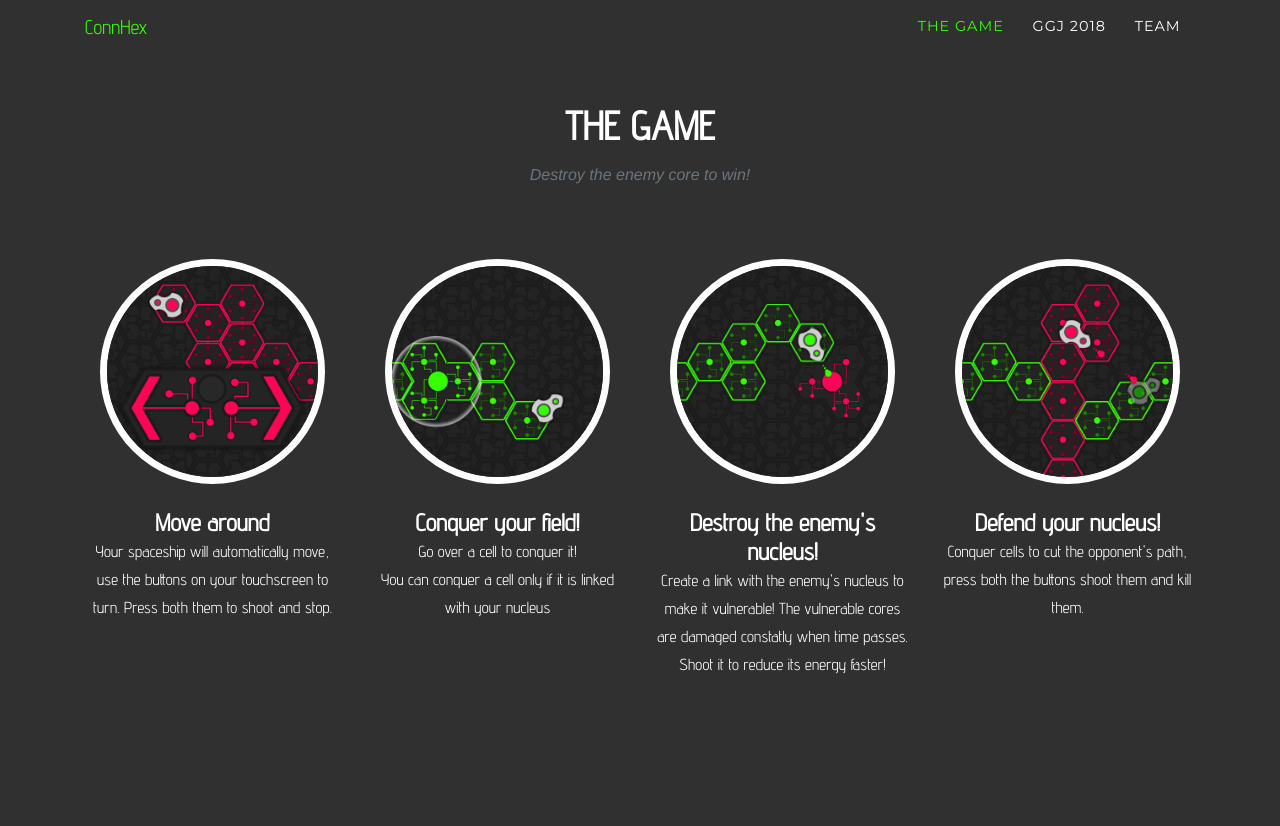
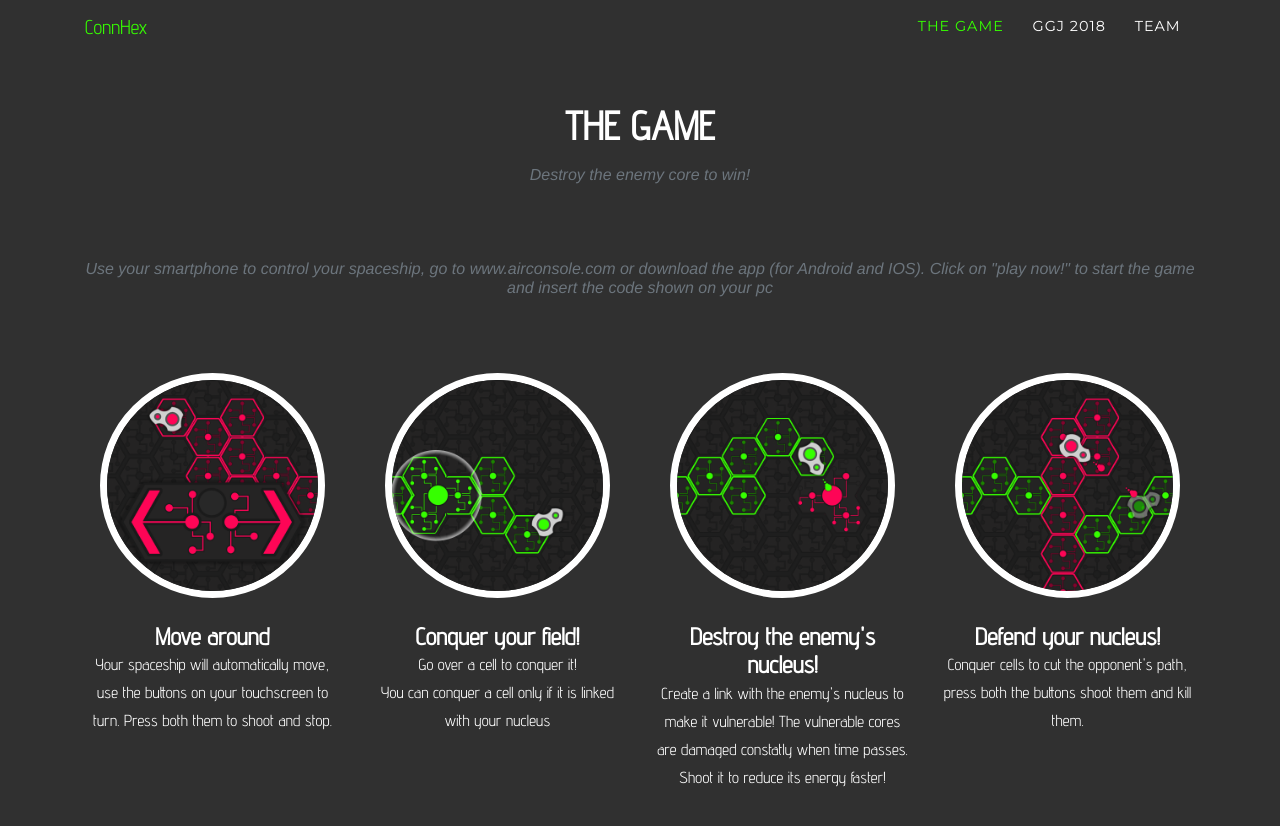
Before and after one commit to ConnHex/connhex.github.io, a Jekyll site: the page built from index.html, in a window 1280 px wide and 900 px high, scrolled down 719 px. Shown: the top 826 px of the window. Built offline with Jekyll 4.4.1, drawn with Linux system fonts in a browser that asks for light colours; some web fonts are replaced; the list of posts is cut into pages by our own code.

Commit message:
Update index.html

```diff
--- a/index.html
+++ b/index.html
@@ -21,6 +21,7 @@ layout: default
       <div class="col-lg-12 text-center">
         <h2 class="section-heading text-uppercase">The Game</h2>
         <h3 class="section-subheading text-muted">Destroy the enemy core to win!</h3>
+        <h3 class="section-subheading text-muted">Use your smartphone to control your spaceship, go to www.airconsole.com or download the app (for Android and IOS). Click on "play now!" to start the game and insert the code shown on your pc</h3>
       </div>
     </div>
     <div class="row text-center">
```
